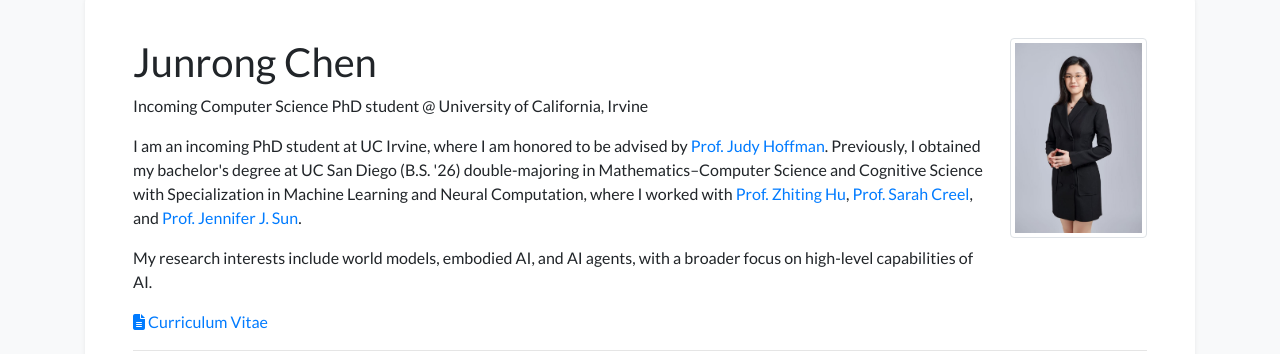
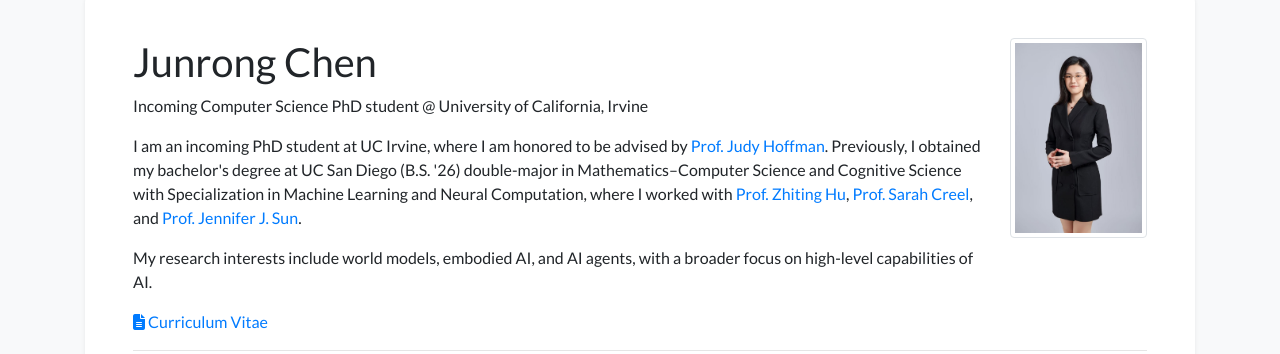
Before and after one commit to JunrongChen2004/junrongchen2004.github.io, a Jekyll site: the page built from index.html, in a window 1280 px wide and 900 px high. Shown: the part 90-444 px from the top of the window. Built offline with Jekyll 4.4.1, drawn with Linux system fonts in a browser that asks for light colours; nearby versions of some CDN libraries; a style sheet for code colours, icons or effects is not loaded.

Commit message:
Update profile.yml

```diff
--- a/_data/profile.yml
+++ b/_data/profile.yml
@@ -18,7 +18,7 @@ short_bio_text_justify: false
 short_bio: >-
   <p>
     I am an incoming PhD student at UC Irvine, where I am honored to be advised by <a href="https://jhoffman.github.io/" target="_blank">Prof. Judy Hoffman</a>.
-    Previously, I obtained my bachelor's degree at UC San Diego (B.S. '26) double-majoring in Mathematics–Computer Science
+    Previously, I obtained my bachelor's degree at UC San Diego (B.S. '26) double-major in Mathematics–Computer Science
     and Cognitive Science with Specialization in Machine Learning and Neural Computation, where I worked with <a href="https://zhiting.ucsd.edu/" target="_blank">Prof. Zhiting Hu</a>,
      <a href="https://creel-lab.ucsd.edu/" target="_blank">Prof. Sarah Creel</a>, and <a href="https://www.cs.cornell.edu/~jjsun/" target="_blank">Prof. Jennifer J. Sun</a>.
   </p>
```
